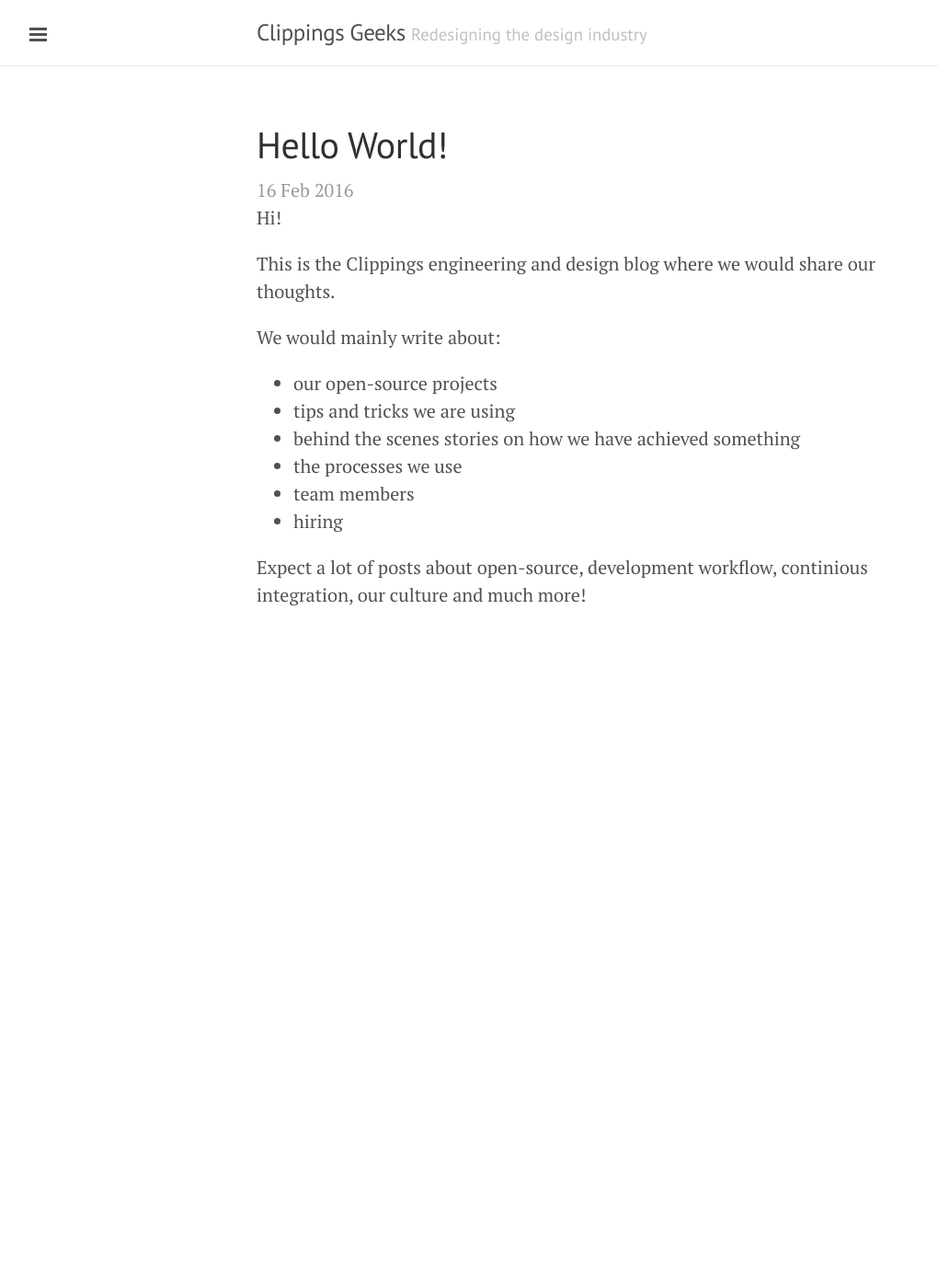
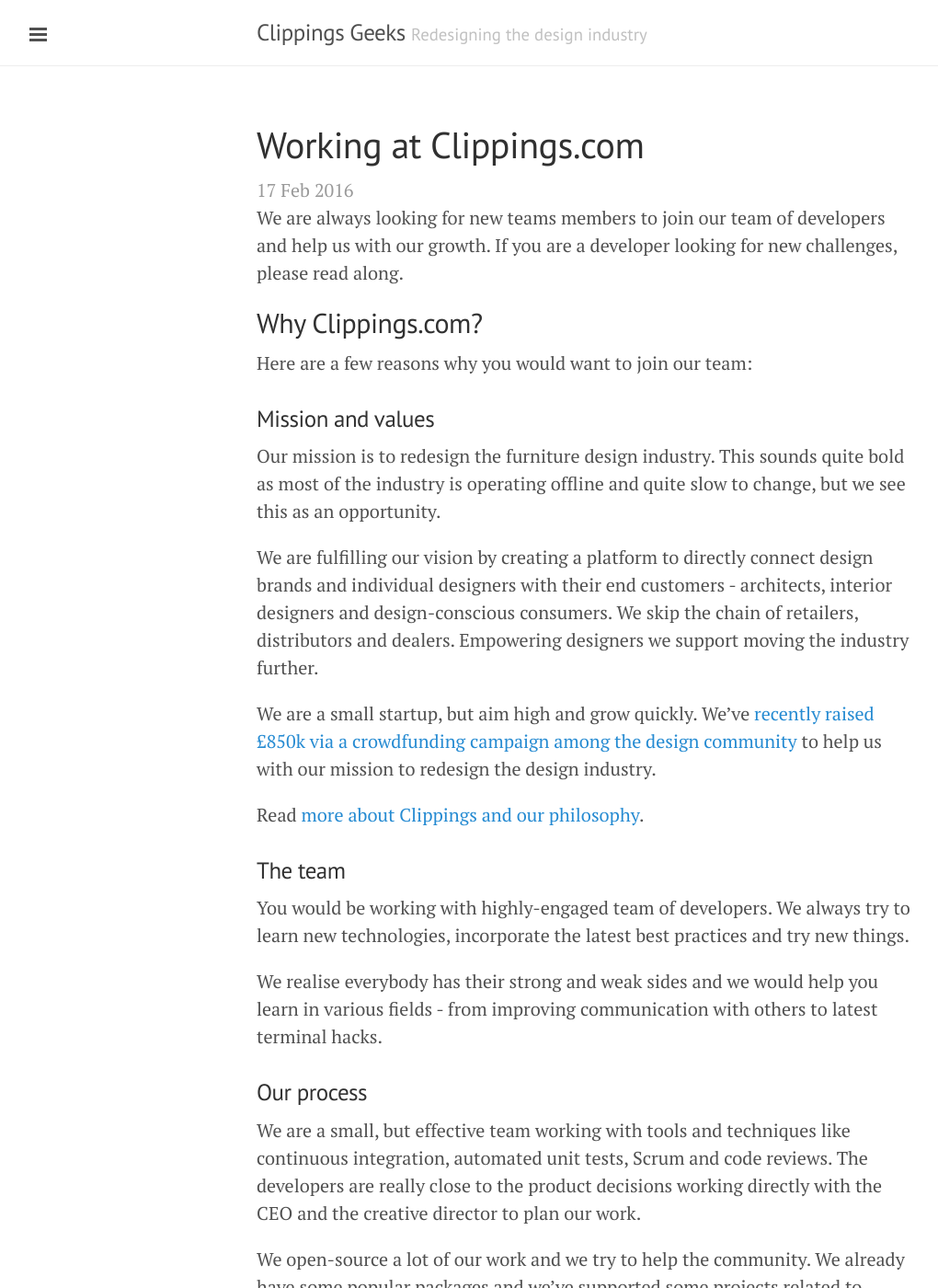
Before and after one commit to OpenBuildings/clippings.github.io, a Jekyll site: the page built from index.html, in a window 1280 px wide and 1400 px high. Shown: the whole window at 92% size, without its empty margins (1-1021 px from the left). Built offline with Jekyll 4.4.1, drawn with Linux system fonts in a browser that asks for light colours; the list of posts is cut into pages by our own code; some of the changed text lies outside the part shown.

Commit message:
Publish Working at Clippings.com post

```diff
--- a/_drafts/working-at-clippings.md
+++ b/_posts/2016-02-17-working-at-clippings.md
@@ -2,6 +2,7 @@
 layout: post
 title: "Working at Clippings.com"
 author: hkdobrev
+date: 2016-02-17 15:40:00 +0200
 ---
 
 We are always looking for new teams members to join our team of developers and help us with our growth. If you are a developer looking for new challenges, please read along.
```
